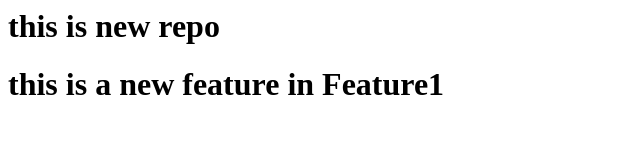
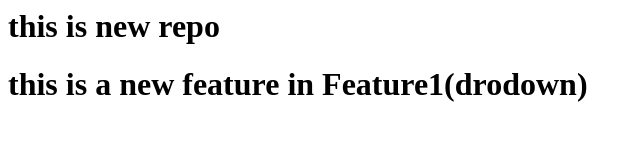
Before and after one commit to sage-student/localRepo, a plain HTML site: page localRepo/index.html in a window 1280 px wide. Shown: the whole page, without its empty margins (0-642 px from the left). Drawn offline with Linux system fonts and the light colour scheme.

```diff
--- a/localRepo/index.html
+++ b/localRepo/index.html
@@ -1,2 +1,2 @@
 <h1>this is new repo</h1>
-<h1>this is a new feature in Feature1</h1>
+<h1>this is a new feature in Feature1(drodown)</h1>
```
